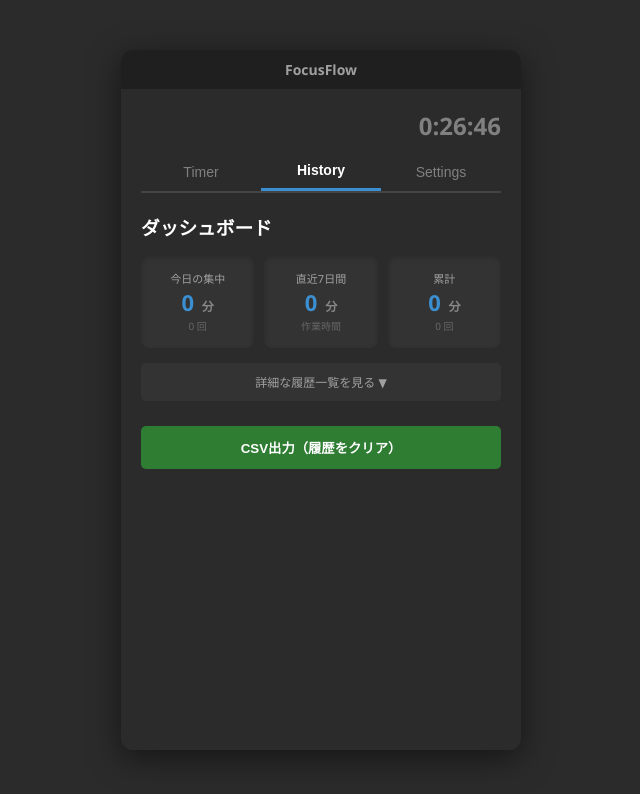
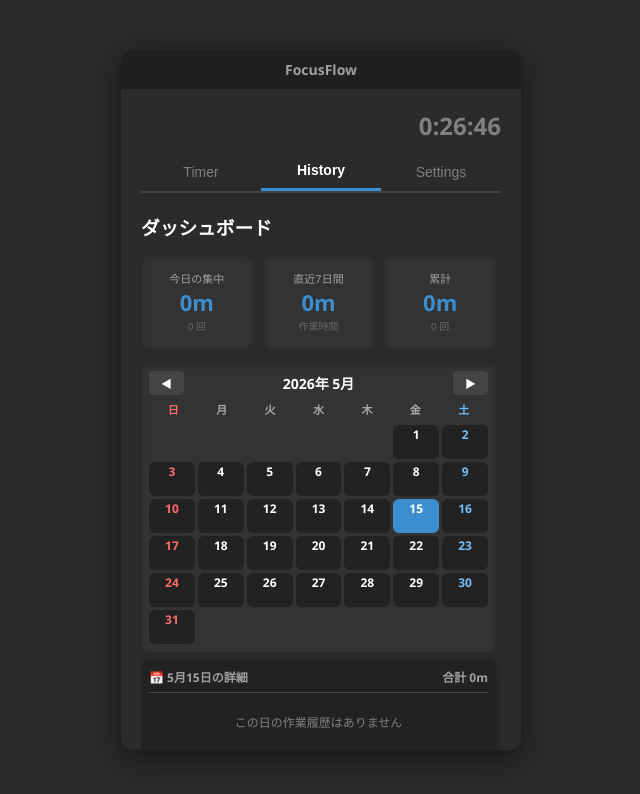
Before and after one commit to Ryosuke-Sata/focusflow, a React (Vite) app: page / in a window 1280 px wide. Both pictures are taken after a click on the button "History". Shown: the top 794 px of the page, without its empty margins (319-959 px from the left). Built offline with nearby package versions, Linux system fonts and the light colour scheme.

Commit message:
Add calendar function

```diff
--- a/src/App.css
+++ b/src/App.css
@@ -14,6 +14,21 @@ html, body {
   height: 100%;
   display: block; /* ★ 全ての元凶だった flex 中央寄せを完全削除！ */
   position: relative;
+}
+
+::-webkit-scrollbar {
+  width: 5px; /* 縦スクロールバーの太さを極限まで細く */
+  height: 5px; /* 横スクロールバーの太さ */
+}
+::-webkit-scrollbar-track {
+  background: transparent; /* レール（背景）を透明にして存在感を消す */
+}
+::-webkit-scrollbar-thumb {
+  background: #444; /* つまみの色をダークグレーに */
+  border-radius: 10px; /* 角を丸くして柔らかい印象に */
+}
+::-webkit-scrollbar-thumb:hover {
+  background: #666; /* 触った時だけ少し明るくする */
 }
 
 /* アプリコンテナ */
@@ -115,6 +130,14 @@ html, body {
 .btn-bar { background: #4B4B4B; color: white; border: none; padding: 5px 20px; border-radius: 3px; cursor: pointer; font-weight: bold;}
 
 .status-text { text-align: center; font-size: 14px; margin-top: auto; }
+
+.tab-content {
+  flex: 1;
+  overflow-y: auto;
+  min-height: 0;
+  padding-right: 5px;
+  padding-bottom: 100px;
+}
 
 /* 履歴リスト */
 .history-scroll { flex: 1; overflow-y: auto; background: #333; border-radius: 5px; padding: 10px; margin-bottom: 15px; max-height: 400px; }
@@ -677,3 +700,46 @@ html, body {
     display: none !important;
   }
 }
+
+/* ==========================================================================
+   4. 集中カレンダー ＆ 詳細履歴 UI スタイル
+   ========================================================================== */
+.calendar-section { margin-top: 15px; background: #333; border-radius: 8px; padding: 12px; box-shadow: inset 0 2px 4px rgba(0,0,0,0.2); }
+.calendar-header { display: flex; justify-content: space-between; align-items: center; margin-bottom: 12px; }
+.cal-nav-btn { padding: 4px 12px !important; background: #444 !important; border-radius: 4px !important; color: white !important; font-size: 11px !important; }
+.cal-nav-btn:hover { background: #555 !important; }
+.calendar-title { font-weight: bold; font-size: 14px; color: #fff; }
+.calendar-grid-weeks { display: grid; grid-template-columns: repeat(7, 1fr); text-align: center; font-size: 11px; color: #aaa; margin-bottom: 8px; font-weight: bold; }
+.calendar-grid-days { display: grid; grid-template-columns: repeat(7, 1fr); gap: 5px; }
+.calendar-day-empty { background: transparent; }
+.calendar-day-cell { background: #222; border: 1px solid transparent; border-radius: 6px; padding: 5px 2px; text-align: center; cursor: pointer; position: relative; display: flex; flex-direction: column; justify-content: space-between; align-items: center; min-height: 44px; box-sizing: border-box; transition: all 0.2s ease; }
+.calendar-day-cell:hover { background: #2b2b2b; }
+.calendar-day-cell.today { border-color: #3B8ED0; }
+.calendar-day-cell.selected { background: #3B8ED0 !important; }
+.calendar-day-cell.selected .day-number, .calendar-day-cell.selected .day-mins-badge { color: white !important; }
+.calendar-day-cell.has-data:not(.selected) { background: #273545; }
+.day-number { font-size: 12px; font-weight: bold; line-height: 1; }
+.day-mins-badge { font-size: 9px; color: #3B8ED0; font-weight: bold; line-height: 1; margin-top: 4px; }
+.day-mins-empty { height: 9px; }
+
+.selected-day-details { margin-top: 15px; background: #222; border-radius: 8px; padding: 12px; box-shadow: 0 4px 12px rgba(0,0,0,0.3); }
+.details-header { font-size: 12px; font-weight: bold; margin-bottom: 10px; border-bottom: 1px solid #444; padding-bottom: 6px; color: #a0a0a0; display: flex; justify-content: space-between; align-items: center; }
+.details-total-mins { font-size: 12px; }
+
+@media (orientation: landscape) {
+  .calendar-section { padding: 8px !important; margin-top: 8px !important; }
+  .calendar-header { margin-bottom: 6px !important; }
+  .calendar-grid-days { gap: 3px !important; }
+  .calendar-day-cell { min-height: 34px !important; padding: 3px 1px !important; }
+  .day-mins-badge { font-size: 8px !important; margin-top: 2px !important; }
+  .selected-day-details { margin-top: 8px !important; padding: 8px !important; }
+}
+
+/* ★追加：カレンダーの下の詳細エリアが個別にスクロールするのを防ぎ、全体のスクロールと一体化させる */
+.selected-day-details .history-scroll {
+  max-height: none !important;      /* 高さの制限をなくす */
+  overflow-y: visible !important;   /* 個別のスクロールバーを消す */
+  background: transparent !important; /* 背景の二重塗りを防いでスッキリさせる */
+  padding: 0 !important;
+  margin: 0 !important;
+}
--- a/src/App.jsx
+++ b/src/App.jsx
@@ -110,6 +110,15 @@ function App() {
   const [viewMode, setViewMode] = useState('main');
   const [activeTab, setActiveTab] = useState('Timer');
 
+  const [currentCalDate, setCurrentCalDate] = useState(new Date());
+  const formatDateStr = (date) => {
+    const y = date.getFullYear();
+    const m = date.getMonth() + 1; // ← ゼロ埋めを削除
+    const d = date.getDate();      // ← ゼロ埋めを削除
+    return `${y}-${m}-${d}`;
+  };
+  const [selectedCalDateStr, setSelectedCalDateStr] = useState(formatDateStr(new Date()));
+
   const [timerMode, setTimerMode] = useState('Focus 25');
   const [timeLeft, setTimeLeft] = useState(25 * 60);
   const [isRunning, setIsRunning] = useState(false);
@@ -201,6 +210,34 @@ function App() {
 
     return { todayMins, todayCount, weekMins, totalMins, totalCount };
   })();
+
+  // --- カレンダー生成ロジック ---
+  const getCalendarDays = () => {
+    const year = currentCalDate.getFullYear();
+    const month = currentCalDate.getMonth();
+    const firstDayIndex = new Date(year, month, 1).getDay();
+    const totalDays = new Date(year, month + 1, 0).getDate();
+
+    const days = [];
+    // 月初めの前の空白を埋める
+    for (let i = 0; i < firstDayIndex; i++) {
+      days.push(null);
+    }
+    // 当月の日付を詰める
+    for (let d = 1; d <= totalDays; d++) {
+      const dateStr = `${year}-${month + 1}-${d}`;
+      days.push({ day: d, dateStr });
+    }
+    return days;
+  };
+
+  const handlePrevMonth = () => {
+    setCurrentCalDate(new Date(currentCalDate.getFullYear(), currentCalDate.getMonth() - 1, 1));
+  };
+
+  const handleNextMonth = () => {
+    setCurrentCalDate(new Date(currentCalDate.getFullYear(), currentCalDate.getMonth() + 1, 1));
+  };
 
   // スマホのフチ（ステータスバーやセーフエリア）の色をモードに合わせて動的に変更する
   useEffect(() => {
@@ -362,6 +399,14 @@ function App() {
     const m = Math.floor(seconds / 60).toString().padStart(2, '0');
     const s = (seconds % 60).toString().padStart(2, '0');
     return `${m}:${s}`;
+  };
+
+  const formatMins = (mins) => {
+    if (mins === 0) return '0m';
+    if (mins < 60) return `${mins}m`;
+    const h = Math.floor(mins / 60);
+    const m = mins % 60;
+    return m > 0 ? `${h}h ${m}m` : `${h}h`;
   };
 
   const exportCSV = () => {
@@ -575,36 +620,89 @@ function App() {
                 <div className="stats-container">
                   <div className="stat-card">
                     <span className="stat-label">今日の集中</span>
-                    <span className="stat-value">{stats.todayMins} <small>分</small></span>
+                    {/* ★ formatMins を適用 */}
+                    <span className="stat-value">{formatMins(stats.todayMins)}</span>
                     <span className="stat-sub">{stats.todayCount} 回</span>
                   </div>
                   <div className="stat-card">
                     <span className="stat-label">直近7日間</span>
-                    <span className="stat-value">{stats.weekMins} <small>分</small></span>
+                    <span className="stat-value">{formatMins(stats.weekMins)}</span>
                     <span className="stat-sub">作業時間</span>
                   </div>
                   <div className="stat-card">
                     <span className="stat-label">累計</span>
-                    <span className="stat-value">{stats.totalMins} <small>分</small></span>
+                    <span className="stat-value">{formatMins(stats.totalMins)}</span>
                     <span className="stat-sub">{stats.totalCount} 回</span>
                   </div>
                 </div>
 
-                {/* 履歴一覧（折りたたみ式） */}
-                <details className="history-details">
-                  <summary className="summary-btn history-summary">
-                    詳細な履歴一覧を見る ▼
-                  </summary>
-                  <div className="history-scroll">
-                    {history.length === 0 ? <p style={{ textAlign: 'center', color: 'gray', marginTop: '20px' }}>履歴なし</p> : history.map((log) => (
-                      <div key={log.id} className="history-item">
-                        <span className="history-date">{log.date.slice(5)} {log.time_range}</span>
-                        <span className="history-task">{log.task_name}</span>
-                        <span className="history-mins">{log.duration_minutes}分</span>
-                      </div>
-                    ))}
+                {/* 集中カレンダーセクション */}
+                <div className="calendar-section">
+                  <div className="calendar-header">
+                    <button onClick={handlePrevMonth} className="icon-btn cal-nav-btn">◀</button>
+                    <span className="calendar-title">
+                      {currentCalDate.getFullYear()}年 {currentCalDate.getMonth() + 1}月
+                    </span>
+                    <button onClick={handleNextMonth} className="icon-btn cal-nav-btn">▶</button>
                   </div>
-                </details>
+
+                  <div className="calendar-grid-weeks">
+                    <span style={{ color: '#ff6b6b' }}>日</span>
+                    <span>月</span><span>火</span><span>水</span><span>木</span><span>金</span>
+                    <span style={{ color: '#74c0fc' }}>土</span>
+                  </div>
+
+                  <div className="calendar-grid-days">
+                    {getCalendarDays().map((item, index) => {
+                      if (!item) return <div key={`empty-${index}`} className="calendar-day-empty"></div>;
+                      const dayLogs = history.filter(log => log.date === item.dateStr);
+                      const dayTotalMins = dayLogs.reduce((sum, log) => sum + log.duration_minutes, 0);
+                      const isSelected = item.dateStr === selectedCalDateStr;
+                      const isToday = item.dateStr === formatDateStr(new Date());
+
+                      return (
+                        <div
+                          key={item.dateStr}
+                          onClick={() => setSelectedCalDateStr(item.dateStr)}
+                          className={`calendar-day-cell ${isSelected ? 'selected' : ''} ${isToday ? 'today' : ''} ${dayTotalMins > 0 ? 'has-data' : ''}`}
+                        >
+                          <span className="day-number" style={{
+                            color: isSelected ? 'white' : index % 7 === 0 ? '#ff6b6b' : index % 7 === 6 ? '#74c0fc' : 'white'
+                          }}>{item.day}</span>
+
+                          {/* ★ カレンダー内のバッジにも formatMins を適用 */}
+                          {dayTotalMins > 0 ? <span className="day-mins-badge">{formatMins(dayTotalMins)}</span> : <span className="day-mins-empty"></span>}
+                        </div>
+                      );
+                    })}
+                  </div>
+                </div>
+
+                {/* カレンダーで選択した日の作業内容詳細エリア */}
+                <div className="selected-day-details">
+                  <div className="details-header">
+                    <span>📅 {selectedCalDateStr.slice(5).replace('-', '月')}日の詳細</span>
+                    <span className="details-total-mins">
+                      {/* ★ 詳細エリアの合計時間にも formatMins を適用 */}
+                      合計 {formatMins(history.filter(log => log.date === selectedCalDateStr).reduce((sum, log) => sum + log.duration_minutes, 0))}
+                    </span>
+                  </div>
+                  <div className="history-scroll" style={{ maxHeight: '200px' }}>
+                    {history.filter(log => log.date === selectedCalDateStr).length === 0 ? (
+                      <p style={{ textAlign: 'center', color: 'gray', fontSize: '12px', margin: '20px 0' }}>この日の作業履歴はありません</p>
+                    ) : (
+                      history.filter(log => log.date === selectedCalDateStr).map((log) => (
+                        <div key={log.id} className="history-item">
+                          <span className="history-date">{log.time_range}</span>
+                          <span className="history-task" title={log.task_name}>{log.task_name}</span>
+
+                          {/* ★ 各タスクの分数にも formatMins を適用 */}
+                          <span className="history-mins">{formatMins(log.duration_minutes)}</span>
+                        </div>
+                      ))
+                    )}
+                  </div>
+                </div>
 
                 {/* CSV出力ボタンの分岐配置 */}
                 {githubToken ? (
```
